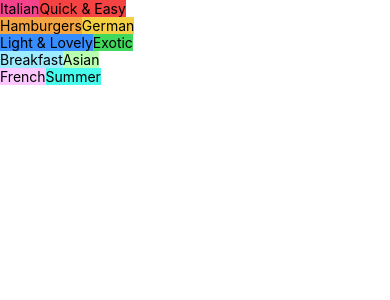
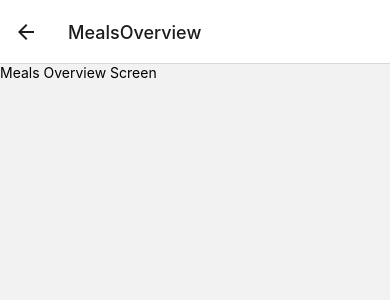
Before and after one commit to RRFayad/React-Native__Meals-App, a React Native app: screen /MealsOverview in a window 390 px wide. Shown: the top 300 px of the page. Built offline with nearby package versions, Linux system fonts and the light colour scheme.

Commit message:
Navigatoin Installed

```diff
--- a/App.jsx
+++ b/App.jsx
@@ -1,22 +1,23 @@
 import { StatusBar } from "expo-status-bar";
 import { StyleSheet, Text, View } from "react-native";
+import { NavigationContainer } from "@react-navigation/native";
+import { createNativeStackNavigator } from "@react-navigation/native-stack";
 
 import CategoriesScreen from "./src/screens/CategoriesScreen";
+import MealsOverViewScreen from "./src/screens/MealsOverviewScreen";
+
+const Stack = createNativeStackNavigator();
 
 export default function App() {
   return (
     <>
-      <StatusBar style="auto" />
-      <CategoriesScreen />
+      <StatusBar style="dark" />
+      <NavigationContainer>
+        <Stack.Navigator>
+          <Stack.Screen name="MealsCategories" component={CategoriesScreen} />
+          <Stack.Screen name="MealsOverview" component={MealsOverViewScreen} />
+        </Stack.Navigator>
+      </NavigationContainer>
     </>
   );
 }
-
-const styles = StyleSheet.create({
-  container: {
-    flex: 1,
-    backgroundColor: "#fff",
-    alignItems: "center",
-    justifyContent: "center",
-  },
-});
--- a/app.json
+++ b/app.json
@@ -6,14 +6,13 @@
     "orientation": "portrait",
     "icon": "./assets/icon.png",
     "userInterfaceStyle": "light",
+    "backgroundColor": "#24180f",
     "splash": {
       "image": "./assets/splash.png",
       "resizeMode": "contain",
       "backgroundColor": "#ffffff"
     },
-    "assetBundlePatterns": [
-      "**/*"
-    ],
+    "assetBundlePatterns": ["**/*"],
     "ios": {
       "supportsTablet": true
     },
--- a/package.json
+++ b/package.json
@@ -9,11 +9,15 @@
     "web": "expo start --web"
   },
   "dependencies": {
+    "@react-navigation/native": "^6.1.10",
+    "@react-navigation/native-stack": "^6.9.18",
     "expo": "~50.0.6",
     "expo-status-bar": "~1.11.1",
     "nativewind": "^2.0.11",
     "react": "18.2.0",
-    "react-native": "0.73.4"
+    "react-native": "0.73.4",
+    "react-native-safe-area-context": "4.8.2",
+    "react-native-screens": "~3.29.0"
   },
   "devDependencies": {
     "@babel/core": "^7.20.0",
--- a/src/components/CategoryGridTile.jsx
+++ b/src/components/CategoryGridTile.jsx
@@ -1,13 +1,15 @@
 import { View, Pressable, Text } from "react-native";
 
-function CategoryGridTile({ title, color }) {
-  console.log(color);
+function CategoryGridTile({ title, color, onPress: pressHandler }) {
   return (
     <View
-      className={`m-4 h-[150px] flex-1 rounded-lg bg-white shadow-sm shadow-black `}
-      style={{ elevation: 4, backgroundColor: color }}
+      className={`m-4 h-[150px] flex-1 rounded-lg  shadow-sm shadow-black active:opacity-50 active:shadow-none`}
     >
-      <Pressable className="flex-1  rounded-lg active:opacity-50">
+      <Pressable
+        className="flex-1  rounded-lg active:opacity-50 "
+        style={{ elevation: 4, backgroundColor: color }}
+        onPress={pressHandler}
+      >
         <View className="flex-1 items-center justify-center p-4">
           <Text className=" text-lg font-bold">{title}</Text>
         </View>
--- a/src/screens/CategoriesScreen.jsx
+++ b/src/screens/CategoriesScreen.jsx
@@ -3,7 +3,12 @@
 import CategoryGridTile from "../components/CategoryGridTile";
 import { CATEGORIES } from "../../data/dummy-data";
 
-function CategoriesScreen() {
+function CategoriesScreen({ navigation }) {
+  // navigation prop comes from the Stack.Screen component
+  const pressHandler = () => {
+    navigation.navigate("MealsOverview");
+  };
+
   return (
     <FlatList
       data={CATEGORIES}
@@ -12,6 +17,7 @@
         <CategoryGridTile
           title={itemData.item.title}
           color={itemData.item.color}
+          onPress={pressHandler}
         />
       )}
       numColumns={2}
--- /dev/null
+++ b/src/screens/MealsOverviewScreen.jsx
@@ -0,0 +1,13 @@
+import { View, Text } from "react-native";
+
+import { MEALS } from "../../data/dummy-data";
+
+function MealsOverViewScreen() {
+  return (
+    <View className="flex-1 p-4">
+      <Text>Meals Overview Screen</Text>
+    </View>
+  );
+}
+
+export default MealsOverViewScreen;
```
Also changed, not shown: 1 other file (tests, documents, lock files or other folders).
